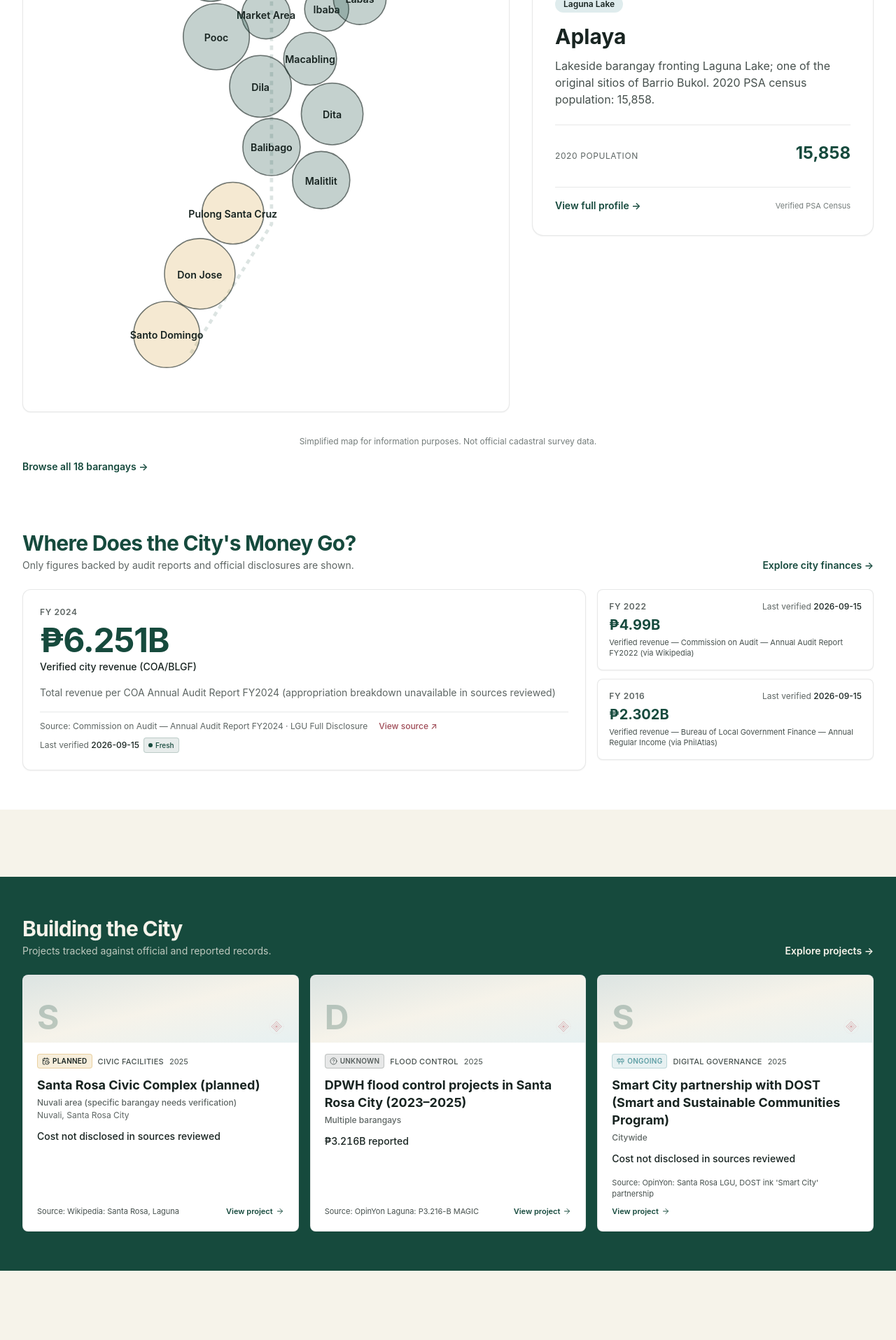
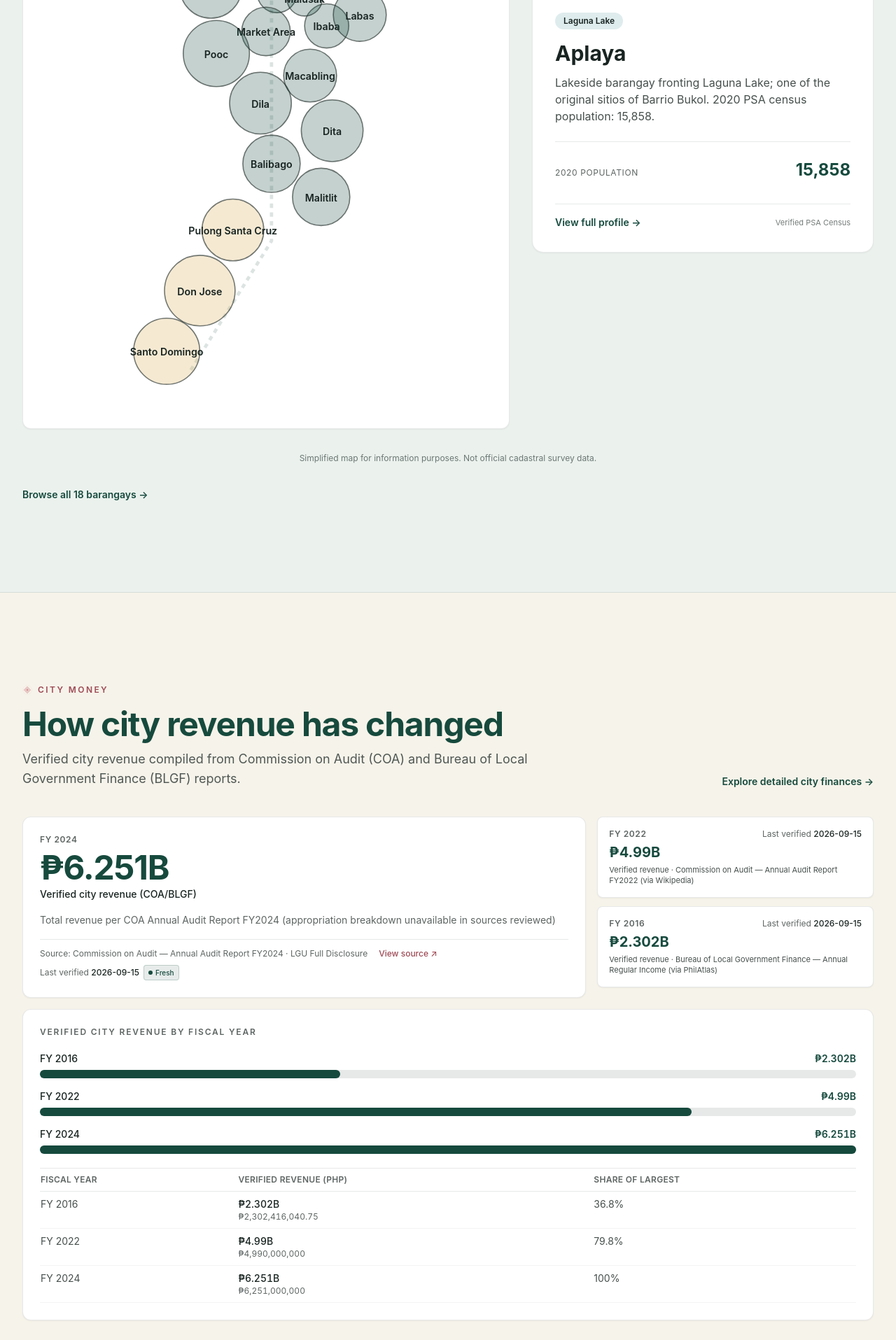
Before and after one commit to jericizon/bettersantarosacity, a Nuxt app: page / in a window 1280 px wide. Shown: the part 1704-3619 px from the top of the page at 70% size. Built offline with nearby package versions, Linux system fonts and the light colour scheme.

Commit message:
feat(money): implement editorial data journalism narrative for city revenue

```diff
--- a/components/money/BudgetChart.vue
+++ b/components/money/BudgetChart.vue
@@ -1,14 +1,24 @@
 <script setup lang="ts">
-import { ref, useId } from 'vue'
+import { computed, ref, useId } from 'vue'
 import type { BudgetCategory } from '~/types/civic'
 import { useScrollReveal } from '~/composables/useScrollReveal'
 import { formatPeso, formatPesoFull } from '~/utils/currency'
 
+// One entry per fiscal year turns the chart into a revenue trend: each bar is
+// scaled against the largest verified year so growth reads visually.
+interface RevenueYear {
+  fiscalYear: number
+  amountPhp: number
+}
+
 const props = withDefaults(defineProps<{
-  categories: BudgetCategory[]
+  categories?: BudgetCategory[]
   fiscalYear?: number
+  years?: RevenueYear[]
 }>(), {
-  fiscalYear: undefined
+  categories: () => [],
+  fiscalYear: undefined,
+  years: undefined
 })
 
 const captionId = `budget-chart-${useId()}`
@@ -18,9 +28,15 @@ const captionId = `budget-chart-${useId()}`
 const barsRef = ref<HTMLElement | null>(null)
 const { isVisible: barsVisible } = useScrollReveal(barsRef, { threshold: 0.2 })
 
-const caption = props.fiscalYear != null
-  ? `FY ${props.fiscalYear} — verified revenue by category`
-  : 'Verified revenue by category'
+const trendYears = computed(() => [...(props.years ?? [])].sort((a, b) => a.fiscalYear - b.fiscalYear))
+const trendMax = computed(() => Math.max(0, ...trendYears.value.map(y => y.amountPhp)))
+const isTrend = computed(() => trendYears.value.length > 0)
+
+const caption = isTrend.value
+  ? 'Verified city revenue by fiscal year'
+  : props.fiscalYear != null
+    ? `FY ${props.fiscalYear} · verified revenue by category`
+    : 'Verified revenue by category'
 
 function clampShare(percentage: number): number {
   return Math.min(100, Math.max(0, percentage))
@@ -29,6 +45,11 @@ function clampShare(percentage: number): number {
 // Percentages come from the dataset; trim long floats without hiding precision.
 function formatShare(percentage: number): string {
   return Number.isInteger(percentage) ? `${percentage}%` : `${percentage.toFixed(1)}%`
+}
+
+// Trend bars scale against the largest year, not a total — FY2024 reads 100%.
+function trendShare(amountPhp: number): number {
+  return trendMax.value > 0 ? clampShare((amountPhp / trendMax.value) * 100) : 0
 }
 </script>
 
@@ -39,7 +60,27 @@ function formatShare(percentage: number): string {
     </figcaption>
 
     <!-- Visual bars are decorative — the table below is the textual equivalent. -->
-    <ul ref="barsRef" aria-hidden="true" class="mt-5 space-y-4">
+    <ul v-if="isTrend" ref="barsRef" aria-hidden="true" class="mt-5 space-y-4">
+      <li v-for="(y, i) in trendYears" :key="y.fiscalYear">
+        <div class="flex flex-wrap items-baseline justify-between gap-x-3 gap-y-1">
+          <span class="text-sm font-medium text-charcoal">FY {{ y.fiscalYear }}</span>
+          <span class="text-sm font-semibold tabular-nums text-laguna-green">
+            {{ formatPeso(y.amountPhp) }}
+          </span>
+        </div>
+        <div class="mt-1.5 h-3 w-full rounded-full bg-charcoal/10">
+          <div
+            class="h-3 rounded-full bg-laguna-green transition-all duration-700 ease-out motion-reduce:transition-none"
+            :style="{
+              width: barsVisible ? `${trendShare(y.amountPhp)}%` : '0%',
+              transitionDelay: `${i * 75}ms`
+            }"
+          ></div>
+        </div>
+      </li>
+    </ul>
+
+    <ul v-else ref="barsRef" aria-hidden="true" class="mt-5 space-y-4">
       <li v-for="(c, i) in categories" :key="c.name">
         <div class="flex flex-wrap items-baseline justify-between gap-x-3 gap-y-1">
           <span class="text-sm font-medium text-charcoal">{{ c.name }}</span>
@@ -59,9 +100,32 @@ function formatShare(percentage: number): string {
       </li>
     </ul>
 
-    <table class="mt-5 w-full border-t border-charcoal/10 text-left text-sm">
+    <table v-if="isTrend" class="mt-5 w-full border-t border-charcoal/10 text-left text-sm">
       <caption class="sr-only">
-        Textual summary of the chart above — each category with its amount in Philippine pesos and percentage share.
+        Textual summary of the chart above: each fiscal year with its verified revenue and share of the largest year.
+      </caption>
+      <thead>
+        <tr class="border-b border-charcoal/10 text-xs uppercase tracking-wide text-charcoal/70">
+          <th scope="col" class="py-2 pr-3 font-semibold">Fiscal year</th>
+          <th scope="col" class="py-2 pr-3 font-semibold">Verified revenue (PHP)</th>
+          <th scope="col" class="py-2 font-semibold">Share of largest</th>
+        </tr>
+      </thead>
+      <tbody>
+        <tr v-for="y in trendYears" :key="`table-${y.fiscalYear}`" class="border-b border-charcoal/5 align-top">
+          <td class="py-2 pr-3 text-charcoal/80">FY {{ y.fiscalYear }}</td>
+          <td class="py-2 pr-3 font-medium whitespace-nowrap tabular-nums text-charcoal">
+            <span :title="formatPesoFull(y.amountPhp)">{{ formatPeso(y.amountPhp) }}</span>
+            <span class="block text-xs font-normal text-charcoal/70">{{ formatPesoFull(y.amountPhp) }}</span>
+          </td>
+          <td class="py-2 text-charcoal/80">{{ formatShare(trendShare(y.amountPhp)) }}</td>
+        </tr>
+      </tbody>
+    </table>
+
+    <table v-else class="mt-5 w-full border-t border-charcoal/10 text-left text-sm">
+      <caption class="sr-only">
+        Textual summary of the chart above: each category with its amount in Philippine pesos and percentage share.
       </caption>
       <thead>
         <tr class="border-b border-charcoal/10 text-xs uppercase tracking-wide text-charcoal/70">
--- a/pages/index.vue
+++ b/pages/index.vue
@@ -15,6 +15,8 @@ import CivicRoseMotif from '~/components/civic/RoseMotif.vue'
 import DataFreshness from '~/components/data/DataFreshness.vue'
 import DataStatCard from '~/components/data/StatCard.vue'
 import DataLastVerified from '~/components/data/LastVerified.vue'
+import EditorialSectionHeader from '~/components/editorial/SectionHeader.vue'
+import MoneyBudgetChart from '~/components/money/BudgetChart.vue'
 import ProjectsProjectCard from '~/components/projects/ProjectCard.vue'
 import { useScrollReveal } from '~/composables/useScrollReveal'
 import { buildSeoHead, SITE_URL } from '~/utils/seo'
@@ -130,6 +132,9 @@ function budgetSourceTitle(year: number, source: string): string {
 // Each year's document URL falls back to the first URL embedded in the source string.
 const latestDocUrl = latestBudget?.documentUrl ?? (latestBudget ? toSourceReference(latestBudget.source).url : undefined)
 
+// One entry per fiscal year feeds the revenue trend chart in the Money chapter.
+const revenueYears = budgets.map(b => ({ fiscalYear: b.fiscalYear, amountPhp: b.totalBudgetPhp }))
+
 // --- Section 5: projects ---------------------------------------------------------
 
 const featuredProjects = projectsData as Project[]
@@ -176,7 +181,8 @@ const hydrated = ref(false)
 onMounted(() => { hydrated.value = true })
 
 const todaySection = ref<HTMLElement | null>(null)
-const dataBand = ref<HTMLElement | null>(null)
+const exploreSection = ref<HTMLElement | null>(null)
+const moneySection = ref<HTMLElement | null>(null)
 const projectsBand = ref<HTMLElement | null>(null)
 const lawsServicesBand = ref<HTMLElement | null>(null)
 const heritageBand = ref<HTMLElement | null>(null)
@@ -185,7 +191,8 @@ const sourcesBand = ref<HTMLElement | null>(null)
 const aboutSection = ref<HTMLElement | null>(null)
 
 const { isVisible: todayVisible } = useScrollReveal(todaySection, { threshold: 0.1 })
-const { isVisible: dataVisible } = useScrollReveal(dataBand, { threshold: 0.05 })
+const { isVisible: exploreVisible } = useScrollReveal(exploreSection, { threshold: 0.05 })
+const { isVisible: moneyVisible } = useScrollReveal(moneySection, { threshold: 0.1 })
 const { isVisible: projectsVisible } = useScrollReveal(projectsBand, { threshold: 0.1 })
 const { isVisible: lawsServicesVisible } = useScrollReveal(lawsServicesBand, { threshold: 0.05 })
 const { isVisible: heritageVisible } = useScrollReveal(heritageBand, { threshold: 0.1 })
@@ -261,8 +268,8 @@ const BAND_CLASS = '-mx-4 px-4 py-10 sm:-mx-6 sm:px-6 md:py-14 lg:-mx-8 lg:px-8'
       </div>
     </section>
 
-    <!-- Interim page container: chapters 2-11 keep the constrained gutter
-         until each graduates to a full-bleed chapter. -->
+    <!-- Interim page container: chapter 2 keeps the constrained gutter until it
+         graduates to a full-bleed chapter like the ones around it. -->
     <div class="max-w-7xl mx-auto px-4 sm:px-6 lg:px-8 py-8 sm:py-12">
     <div class="flex flex-col gap-16 md:gap-24">
     <!-- 2 — Santa Rosa Today (warm parchment band) -->
@@ -298,43 +305,52 @@ const BAND_CLASS = '-mx-4 px-4 py-10 sm:-mx-6 sm:px-6 md:py-14 lg:-mx-8 lg:px-8'
         />
       </div>
     </section>
+    </div>
+    </div>
 
-    <!-- 3 & 4 — White data band: Map Explorer + city money -->
-    <div
-      ref="dataBand"
-      class="section-white"
-      :class="[BAND_CLASS, revealClass(dataVisible)]"
+    <!-- 3 — Explore Santa Rosa: full-bleed chapter on the light-green ground
+         reserved for the interactive map (spec §4). -->
+    <section
+      ref="exploreSection"
+      aria-label="Explore Santa Rosa"
+      class="w-full section-light-green py-20 sm:py-28 lg:py-32 border-b border-charcoal/10"
+      :class="revealClass(exploreVisible)"
     >
-      <div class="flex flex-col gap-16 md:gap-20">
-        <section aria-label="Explore Santa Rosa">
+      <div class="max-w-7xl mx-auto px-4 sm:px-6 lg:px-8">
         <CivicMapExplorer />
         <NuxtLink
           to="/barangays"
-            class="mt-4 inline-block rounded-sm text-sm font-semibold text-laguna-green underline-offset-4 hover:underline focus-visible:outline focus-visible:outline-2 focus-visible:outline-laguna-green"
+          class="mt-8 inline-block rounded-sm text-sm font-semibold text-laguna-green underline-offset-4 hover:underline focus-visible:outline focus-visible:outline-2 focus-visible:outline-laguna-green"
         >
           Browse all 18 barangays →
         </NuxtLink>
+      </div>
     </section>
 
-        <section aria-labelledby="money-heading">
-          <div class="flex flex-wrap items-end justify-between gap-4">
-            <div>
-              <h2 id="money-heading" class="font-serif text-3xl font-bold tracking-tight text-laguna-green">
-                Where Does the City's Money Go?
-              </h2>
-              <p class="mt-1 text-sm text-charcoal/70">
-                Only figures backed by audit reports and official disclosures are shown.
-              </p>
-            </div>
+    <!-- 4 — City Money: data journalism chapter on warm parchment. Lead stat,
+         comparison entries and the revenue trend all trace to COA/BLGF records. -->
+    <section
+      ref="moneySection"
+      aria-label="City Money"
+      class="w-full section-parchment py-20 sm:py-28 lg:py-32 border-b border-charcoal/10"
+      :class="revealClass(moneyVisible)"
+    >
+      <div class="max-w-7xl mx-auto px-4 sm:px-6 lg:px-8">
+        <div class="flex flex-wrap items-end justify-between gap-6">
+          <EditorialSectionHeader
+            eyebrow="City Money"
+            title="How city revenue has changed"
+            description="Verified city revenue compiled from Commission on Audit (COA) and Bureau of Local Government Finance (BLGF) reports."
+          />
           <NuxtLink
             to="/money"
             class="rounded-sm text-sm font-semibold text-laguna-green underline-offset-4 hover:underline focus-visible:outline focus-visible:outline-2 focus-visible:outline-laguna-green"
           >
-              Explore city finances →
+            Explore detailed city finances →
           </NuxtLink>
         </div>
 
-          <div v-if="latestBudget" class="mt-6 grid gap-4 lg:grid-cols-3">
+        <div v-if="latestBudget" class="mt-10 grid gap-4 lg:grid-cols-3">
           <div class="rounded-xl border border-charcoal/10 bg-white p-6 shadow-sm lg:col-span-2">
             <p class="text-xs font-semibold uppercase tracking-wider text-charcoal/70">
               FY {{ latestBudget.fiscalYear }}
@@ -371,15 +387,20 @@ const BAND_CLASS = '-mx-4 px-4 py-10 sm:-mx-6 sm:px-6 md:py-14 lg:-mx-8 lg:px-8'
               </div>
               <p class="mt-1 font-serif text-xl font-bold text-laguna-green">{{ formatPeso(b.totalBudgetPhp) }}</p>
               <p class="mt-1 text-[11px] leading-snug text-charcoal/80">
-                  Verified revenue — {{ budgetSourceTitle(b.fiscalYear, b.source) }}
+                Verified revenue · {{ budgetSourceTitle(b.fiscalYear, b.source) }}
               </p>
             </li>
           </ul>
+
+          <MoneyBudgetChart :years="revenueYears" class="lg:col-span-3" />
+        </div>
       </div>
     </section>
-      </div>
-    </div>
 
+    <!-- Interim page container resumes: chapters 5-11 keep the constrained
+         gutter until each graduates to a full-bleed chapter. -->
+    <div class="max-w-7xl mx-auto px-4 sm:px-6 lg:px-8 py-8 sm:py-12">
+    <div class="flex flex-col gap-16 md:gap-24">
     <!-- 5 — Building the City (deep green band) -->
     <section
       ref="projectsBand"
```
Also changed, not shown: 2 other files (tests, documents, lock files or other folders). Lines whose indentation alone changed are shown as unchanged.
